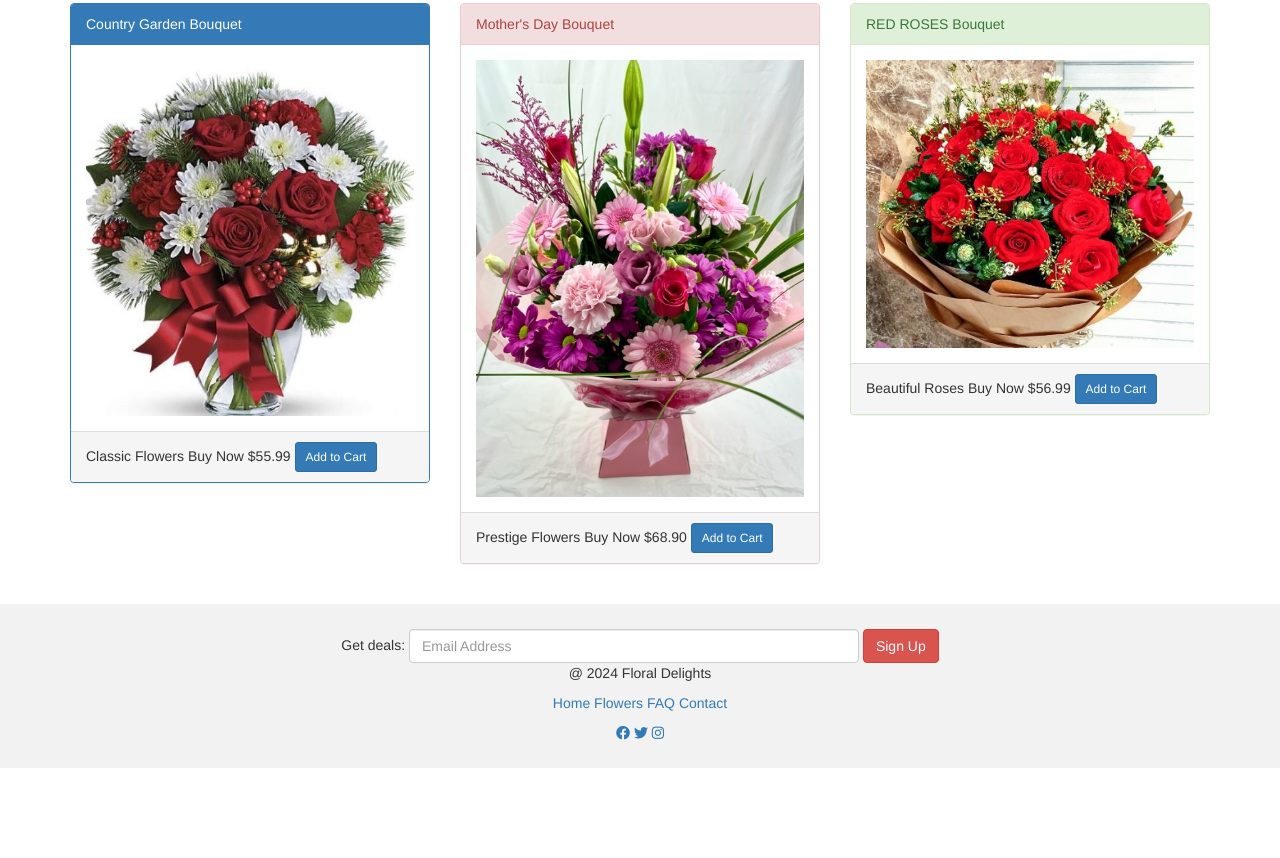
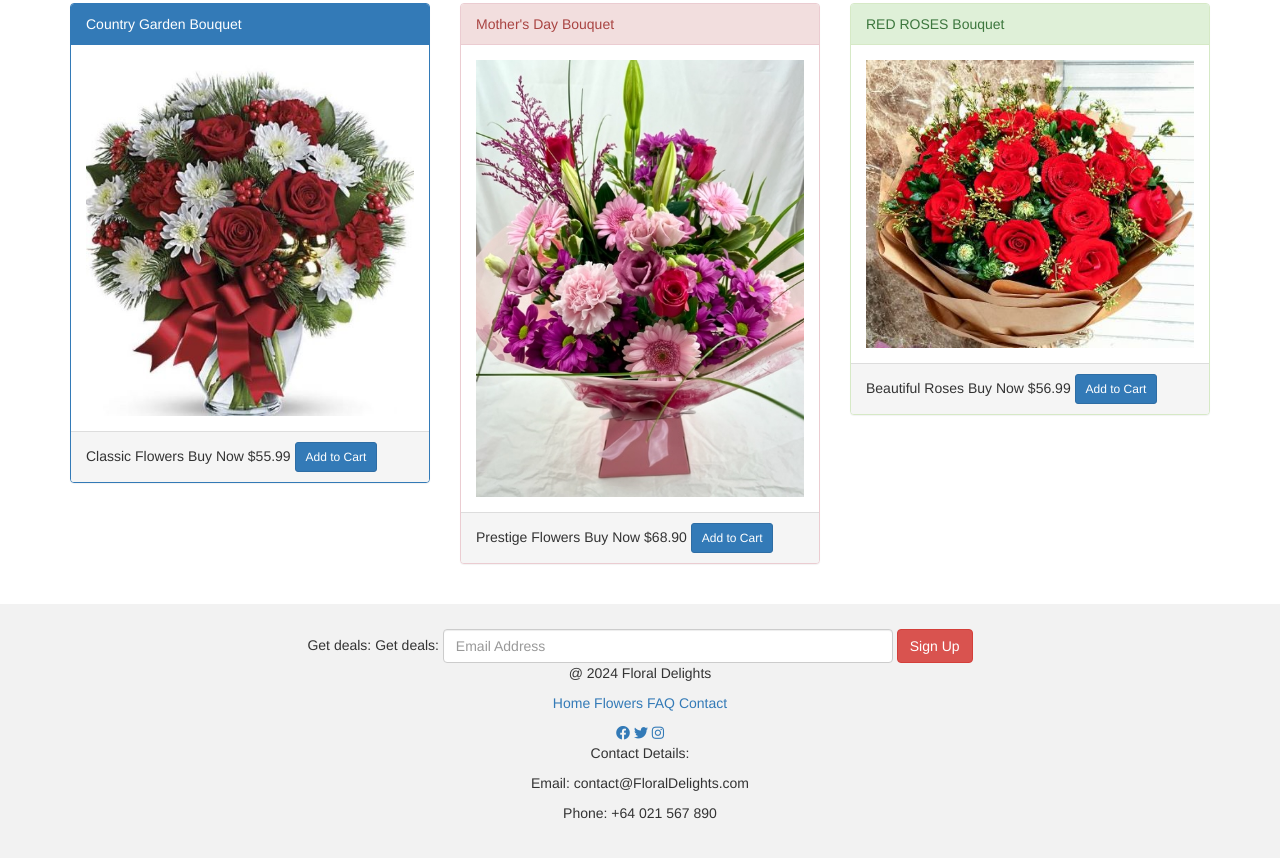
Before and after one commit to Vishn-png/Floral-Delights, a plain HTML site: page flowers.html in a window 1280 px wide. Shown: the part 1333-2191 px from the top of the page. Before the commit the page ends 2101 px from the top, so only its background shows below. Drawn offline with nearby package versions, Linux system fonts and the light colour scheme.

Commit message:
contact details in footer section updated

```diff
--- a/flowers.html
+++ b/flowers.html
@@ -229,8 +229,9 @@
     </div>
     <br>
 
-<footer class="container-fluid text-center">
-
+  <footer class="footer">
+    <div class="container-fluid text-center">
+      <form class="form-inline">Get deals:
   <form class="form-inline">
         Get deals:
         <input
@@ -254,6 +255,13 @@
         <a href="https://www.twitter.com"><i class="fab fa-twitter"></i></a>
         <a href="https://www.instagram.com"><i class="fab fa-instagram"></i></a>
       </div>
+      <div class="container">
+        <p>Contact Details:</p>
+        <p>Email: contact@FloralDelights.com</p>
+        <p>Phone: +64 021 567 890</p>
+      </div>
+    </div>
+
     </footer>
 
     <script src="https://ajax.googleapis.com/ajax/libs/jquery/3.5.1/jquery.min.js"></script>
```
Also changed, not shown: cart.html (+8 -2 lines), contact.html (+5 -0 lines), faq.html (+8 -2 lines), index.html (+6 -0 lines).
